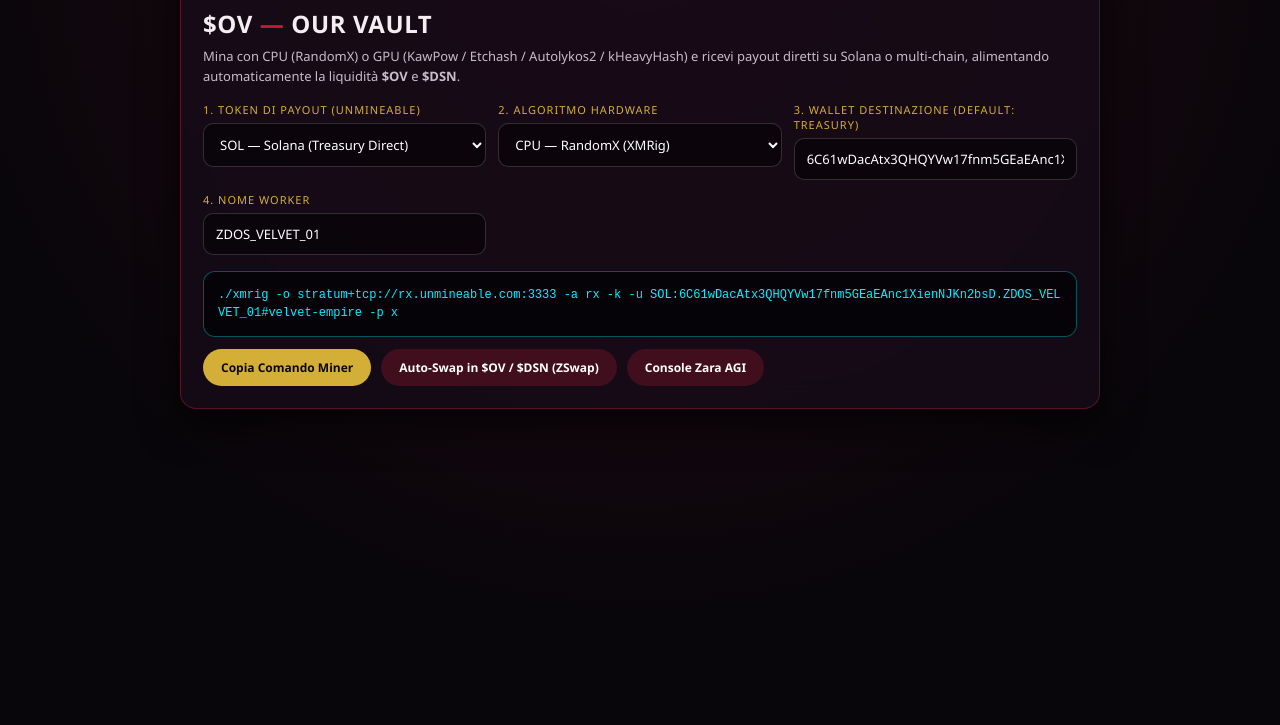
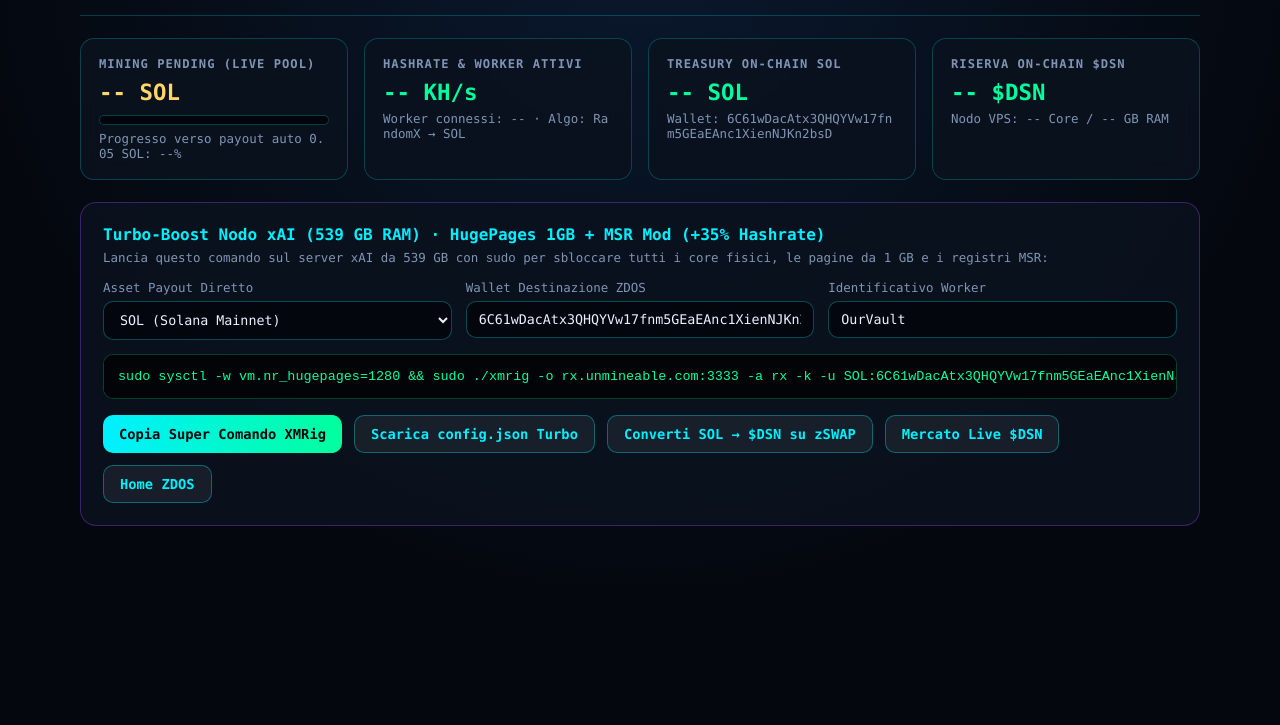
Before and after one commit to high-cde/velvet-empire-core, a plain HTML site: page repo/zdos-portal/vault.html in a window 1280 px wide. Shown: the part 75-800 px from the top of the page. Drawn offline with Linux system fonts and the light colour scheme; no server answers.

Commit message:
sync(ecosystem): update velvet-magazine social, zdos-forge, portals & nginx (2026-11-24 03:00 UTC)

```diff
--- a/repo/zdos-portal/vault.html
+++ b/repo/zdos-portal/vault.html
@@ -3,160 +3,142 @@
 <head>
   <meta charset="UTF-8" />
   <meta name="viewport" content="width=device-width, initial-scale=1.0" />
-  <title>$OV — Our Vault // ZDOS Multi-Token Mining Hub</title>
+  <title>Our Vault Miner by ZDOS v2.0 // Sovereign Compute &amp; Solana Pool</title>
   <style>
-    :root { --bg:#08060a; --panel:rgba(22,12,24,0.82); --red:#c41e3a; --gold:#d4af37; --cyan:#00f0ff; --txt:#f4eef2; }
-    * { box-sizing:border-box; margin:0; padding:0; font-family:'Segoe UI',system-ui,sans-serif; }
-    body { background:radial-gradient(circle at top,#240914,#08060a 70%); color:var(--txt); min-height:100vh; padding:24px 14px; display:flex; justify-content:center; }
-    .wrap { width:100%; max-width:920px; display:flex; flex-direction:column; gap:18px; }
-    .card { background:var(--panel); backdrop-filter:blur(16px); border:1px solid rgba(196,30,58,0.4); border-radius:16px; padding:22px; box-shadow:0 14px 40px rgba(0,0,0,0.7); }
-    .badge { display:inline-block; font-size:11px; letter-spacing:1.5px; color:var(--gold); border:1px solid rgba(212,175,55,0.45); padding:4px 12px; border-radius:999px; margin-bottom:10px; }
-    h1 { font-size:24px; letter-spacing:0.6px; }
-    h1 span { color:var(--red); }
-    p.sub { color:#c9bcc7; font-size:13px; line-height:1.55; margin-top:6px; }
-    .grid { display:grid; grid-template-columns:repeat(auto-fit,minmax(220px,1fr)); gap:12px; margin-top:16px; }
-    label { display:block; font-size:11px; text-transform:uppercase; letter-spacing:1px; color:var(--gold); margin-bottom:6px; }
-    select, input { width:100%; background:rgba(0,0,0,0.45); border:1px solid rgba(255,255,255,0.16); border-radius:10px; padding:11px 12px; color:#fff; font-size:13px; }
-    select:focus, input:focus { outline:none; border-color:var(--cyan); }
-    .out { background:#050307; border:1px solid rgba(0,240,255,0.35); border-radius:12px; padding:14px; margin-top:16px; font-family:monospace; font-size:12px; color:var(--cyan); word-break:break-all; line-height:1.5; }
-    .btns { display:flex; flex-wrap:wrap; gap:10px; margin-top:12px; }
-    button, a.btn { cursor:pointer; border:none; border-radius:999px; padding:10px 18px; font-size:12px; font-weight:700; text-decoration:none; transition:0.2s; }
-    .btn-gold { background:var(--gold); color:#09070d; }
-    .btn-red { background:rgba(196,30,58,0.25); border:1px solid var(--red); color:#fff; }
-    .tokens { display:flex; flex-wrap:wrap; gap:6px; margin-top:12px; }
-    .tag { font-size:11px; padding:4px 9px; border-radius:8px; background:rgba(255,255,255,0.06); border:1px solid rgba(255,255,255,0.1); color:#e2d8e0; }
+    :root { --bg:#04070d; --card:rgba(11,18,30,0.9); --cyan:#00f0ff; --green:#00ff9d; --purple:#9945FF; --gold:#ffd56a; --text:#e8f2ff; --muted:#7f95b5; }
+    * { box-sizing:border-box; margin:0; padding:0; }
+    body { background:radial-gradient(circle at top,#0a192f 0%,var(--bg) 68%); color:var(--text); font-family:ui-monospace,SFMono-Regular,Menlo,Consolas,monospace; min-height:100vh; padding:24px; }
+    .wrap { max-width:1120px; margin:0 auto; }
+    header { display:flex; flex-wrap:wrap; justify-content:space-between; align-items:center; gap:12px; padding-bottom:18px; border-bottom:1px solid rgba(0,240,255,0.22); margin-bottom:22px; }
+    h1 { font-size:1.45rem; color:var(--cyan); }
+    .pill { background:rgba(0,255,157,0.12); border:1px solid var(--green); color:var(--green); padding:5px 12px; border-radius:999px; font-size:12px; font-weight:700; }
+    .grid { display:grid; grid-template-columns:repeat(auto-fit,minmax(240px,1fr)); gap:16px; margin-bottom:22px; }
+    .card { background:var(--card); border:1px solid rgba(0,240,255,0.22); border-radius:14px; padding:18px; backdrop-filter:blur(12px); }
+    .card h2 { font-size:0.76rem; color:var(--muted); text-transform:uppercase; letter-spacing:1px; margin-bottom:8px; }
+    .metric { font-size:1.4rem; font-weight:700; color:var(--green); }
+    .metric.gold { color:var(--gold); }
+    .sub { font-size:0.78rem; color:var(--muted); margin-top:6px; word-break:break-all; }
+    .bar-wrap { background:#02050a; border:1px solid rgba(0,240,255,0.25); border-radius:999px; height:10px; margin-top:10px; overflow:hidden; }
+    .bar-fill { height:100%; width:0%; background:linear-gradient(90deg,var(--purple),var(--cyan),var(--green)); transition:width 0.5s ease; }
+    .panel { background:var(--card); border:1px solid rgba(153,69,255,0.35); border-radius:16px; padding:22px; margin-bottom:22px; }
+    .row { display:grid; grid-template-columns:repeat(auto-fit,minmax(200px,1fr)); gap:14px; margin:14px 0; }
+    label { display:block; font-size:0.78rem; color:var(--muted); margin-bottom:6px; }
+    input, select { width:100%; background:#03060c; border:1px solid rgba(0,240,255,0.3); color:var(--text); padding:10px 12px; border-radius:10px; font-family:inherit; }
+    pre { background:#020408; border:1px solid rgba(0,255,157,0.25); color:var(--green); padding:14px; border-radius:10px; overflow-x:auto; font-size:0.84rem; margin-top:12px; user-select:all; }
+    .btns { display:flex; flex-wrap:wrap; gap:12px; margin-top:16px; }
+    .btn { display:inline-block; text-decoration:none; border:0; cursor:pointer; padding:10px 16px; border-radius:10px; font-weight:700; font-family:inherit; font-size:0.86rem; }
+    .btn-primary { background:linear-gradient(90deg,var(--cyan),var(--green)); color:#03070e; }
+    .btn-sec { background:rgba(255,255,255,0.06); border:1px solid rgba(0,240,255,0.35); color:var(--cyan); }
   </style>
 </head>
 <body>
   <div class="wrap">
-  <div class="card">
-    <span class="badge">$OV — OUR VAULT • SOVEREIGN MINING & TREASURY BRIDGE</span>
-    <h1>$OV <span>—</span> OUR VAULT</h1>
-    <p class="sub">Mina con CPU (RandomX) o GPU (KawPow / Etchash / Autolykos2 / kHeavyHash) e ricevi payout diretti su Solana o multi-chain, alimentando automaticamente la liquidità <strong>$OV</strong> e <strong>$DSN</strong>.</p>
+    <header>
+      <div>
+        <h1>OUR VAULT MINER // BY ZDOS v2.0</h1>
+        <p class="sub">Telemetria Unificata: Pool Live Hashrate + Solana Mainnet RPC + Treasury $DSN</p>
+      </div>
+      <span class="pill" id="node-badge">● SINCRONIZZAZIONE LIVE...</span>
+    </header>
 
     <div class="grid">
+      <div class="card">
+        <h2>Mining Pending (Live Pool)</h2>
+        <div class="metric gold" id="pending-sol">-- SOL</div>
+        <div class="bar-wrap"><div class="bar-fill" id="payout-bar"></div></div>
+        <div class="sub" id="payout-txt">Progresso verso payout auto 0.05 SOL: --%</div>
+      </div>
+      <div class="card">
+        <h2>Hashrate &amp; Worker Attivi</h2>
+        <div class="metric" id="hashrate-val">-- KH/s</div>
+        <div class="sub" id="workers-txt">Worker connessi: -- · Algo: RandomX → SOL</div>
+      </div>
+      <div class="card">
+        <h2>Treasury On-Chain SOL</h2>
+        <div class="metric" id="sol-bal">-- SOL</div>
+        <div class="sub">Wallet: 6C61wDacAtx3QHQYVw17fnm5GEaEAnc1XienNJKn2bsD</div>
+      </div>
+      <div class="card">
+        <h2>Riserva On-Chain $DSN</h2>
+        <div class="metric" id="dsn-bal">-- $DSN</div>
+        <div class="sub" id="hw-spec">Nodo VPS: -- Core / -- GB RAM</div>
+      </div>
+    </div>
+
+    <div class="panel">
+      <h2 style="color:var(--cyan);font-size:1rem;margin-bottom:6px;">
+        Turbo-Boost Nodo xAI (539 GB RAM) · HugePages 1GB + MSR Mod (+35% Hashrate)
+      </h2>
+      <p class="sub">
+        Lancia questo comando sul server xAI da 539 GB con <code>sudo</code> per sbloccare tutti i core fisici, le pagine da 1 GB e i registri MSR:
+      </p>
+
+      <div class="row">
         <div>
-        <label>1. Token di Payout (unMineable)</label>
-        <select id="coin" onchange="buildCmd()">
-          <optgroup label="Solana Core & Auto-Swap $OV / $DSN">
-            <option value="SOL" selected>SOL — Solana (Treasury Direct)</option>
-            <option value="USDT">USDT — Tether (SOL / Polygon)</option>
-            <option value="USDC">USDC — USD Coin (SOL / Polygon)</option>
-            <option value="JUP">JUP — Jupiter (Solana)</option>
-            <option value="RAY">RAY — Raydium (Solana)</option>
-            <option value="BONK">BONK — Bonk (Solana)</option>
-            <option value="WIF">WIF — dogwifhat (Solana)</option>
-            <option value="PYTH">PYTH — Pyth Network (Solana)</option>
-            <option value="RENDER">RENDER — Render (Solana)</option>
-          </optgroup>
-          <optgroup label="Layer 1 & Privacy">
-            <option value="BTC">BTC — Bitcoin</option>
-            <option value="ETH">ETH — Ethereum</option>
-            <option value="BNB">BNB — BNB Smart Chain</option>
-            <option value="TON">TON — Toncoin</option>
-            <option value="AVAX">AVAX — Avalanche</option>
-            <option value="KAS">KAS — Kaspa</option>
-            <option value="XMR">XMR — Monero</option>
-            <option value="RVN">RVN — Ravencoin</option>
-            <option value="ERG">ERG — Ergo</option>
-            <option value="LTC">LTC — Litecoin</option>
-            <option value="TRX">TRX — TRON</option>
-            <option value="SUI">SUI — Sui</option>
-            <option value="APT">APT — Aptos</option>
-            <option value="ADA">ADA — Cardano</option>
-            <option value="DOT">DOT — Polkadot</option>
-            <option value="ATOM">ATOM — Cosmos</option>
-            <option value="NEAR">NEAR — NEAR</option>
-            <option value="XRP">XRP — Ripple</option>
-            <option value="XLM">XLM — Stellar</option>
-            <option value="ALGO">ALGO — Algorand</option>
-            <option value="ETC">ETC — Ethereum Classic</option>
-            <option value="BCH">BCH — Bitcoin Cash</option>
-            <option value="ZEC">ZEC — Zcash</option>
-            <option value="DASH">DASH — Dash</option>
-          </optgroup>
-          <optgroup label="Polygon / L2 / DeFi">
-            <option value="POL">POL (MATIC) — Polygon Bridge $DSN</option>
-            <option value="ARB">ARB — Arbitrum</option>
-            <option value="OP">OP — Optimism</option>
-            <option value="LINK">LINK — Chainlink</option>
-            <option value="UNI">UNI — Uniswap</option>
-            <option value="AAVE">AAVE — Aave</option>
-            <option value="CRO">CRO — Cronos</option>
-            <option value="VET">VET — VeChain</option>
-            <option value="HBAR">HBAR — Hedera</option>
-            <option value="ICP">ICP — Internet Computer</option>
-          </optgroup>
-          <optgroup label="AI & DePIN Compute">
-            <option value="FET">FET — Artificial Superintelligence</option>
-            <option value="TAO">TAO — Bittensor</option>
-            <option value="AKT">AKT — Akash Network</option>
-            <option value="GRT">GRT — The Graph</option>
-            <option value="ROSE">ROSE — Oasis Network</option>
-            <option value="HOT">HOT — Holo</option>
-            <option value="SC">SC — Siacoin</option>
-          </optgroup>
-          <optgroup label="Meme & Gaming">
-            <option value="DOGE">DOGE — Dogecoin</option>
-            <option value="SHIB">SHIB — Shiba Inu</option>
-            <option value="PEPE">PEPE — Pepe</option>
-            <option value="FLOKI">FLOKI — Floki</option>
-            <option value="BABYDOGE">BABYDOGE — Baby Doge</option>
-            <option value="GALA">GALA — Gala</option>
-            <option value="MANA">MANA — Decentraland</option>
-            <option value="SAND">SAND — The Sandbox</option>
-            <option value="ENJ">ENJ — Enjin</option>
-            <option value="CHZ">CHZ — Chiliz</option>
-          </optgroup>
+          <label>Asset Payout Diretto</label>
+          <select id="coin" onchange="renderCmd()">
+            <option value="SOL" selected>SOL (Solana Mainnet)</option>
+            <option value="XMR">XMR (Monero Native)</option>
           </select>
         </div>
         <div>
-        <label>2. Algoritmo Hardware</label>
-        <select id="algo" onchange="buildCmd()">
-          <option value="rx.unmineable.com:3333|xmrig">CPU — RandomX (XMRig)</option>
-          <option value="kp.unmineable.com:3333|lolMiner --algo AUTOLYKOS2">GPU — Autolykos2 (lolMiner)</option>
-          <option value="kawpow.unmineable.com:3333|lolMiner --algo KAWPOW">GPU — KawPow (lolMiner)</option>
-          <option value="etchash.unmineable.com:3333|lolMiner --algo ETCHASH">GPU — Etchash (lolMiner)</option>
-          <option value="kheavyhash.unmineable.com:3333|lolMiner --algo KASPA">GPU — kHeavyHash (lolMiner)</option>
-        </select>
+          <label>Wallet Destinazione ZDOS</label>
+          <input id="wallet" value="6C61wDacAtx3QHQYVw17fnm5GEaEAnc1XienNJKn2bsD" oninput="renderCmd()" />
         </div>
         <div>
-        <label>3. Wallet Destinazione (Default: Treasury)</label>
-        <input id="wallet" value="6C61wDacAtx3QHQYVw17fnm5GEaEAnc1XienNJKn2bsD" oninput="buildCmd()" />
-      </div>
-      <div>
-        <label>4. Nome Worker</label>
-        <input id="worker" value="ZDOS_VELVET_01" oninput="buildCmd()" />
+          <label>Identificativo Worker</label>
+          <input id="worker" value="OurVault" oninput="renderCmd()" />
         </div>
       </div>
 
-    <div class="out" id="cmdBox"></div>
+      <pre id="cmd-box"></pre>
 
       <div class="btns">
-      <button class="btn-gold" onclick="copyCmd()">Copia Comando Miner</button>
-      <a class="btn btn-red" href="https://swap.x-zdos.it" target="_blank">Auto-Swap in $OV / $DSN (ZSwap)</a>
-      <a class="btn btn-red" href="https://velvet.x-zdos.it/zara/" target="_blank">Console Zara AGI</a>
+        <button class="btn btn-primary" onclick="copyCmd()">Copia Super Comando XMRig</button>
+        <a class="btn btn-sec" id="dl-cfg" href="/api/vault/config.json?worker=OurVault&coin=SOL">Scarica config.json Turbo</a>
+        <a class="btn btn-sec" href="https://swap.x-zdos.it/?ref=6C61wDacAtx3QHQYVw17fnm5GEaEAnc1XienNJKn2bsD">Converti SOL → $DSN su zSWAP</a>
+        <a class="btn btn-sec" href="/fomo/">Mercato Live $DSN</a>
+        <a class="btn btn-sec" href="/">Home ZDOS</a>
       </div>
     </div>
   </div>
 
   <script>
-function buildCmd() {
+    function renderCmd() {
       const coin = document.getElementById("coin").value;
-  const [pool, bin] = document.getElementById("algo").value.split("|");
-  const wallet = document.getElementById("wallet").value.trim() || "6C61wDacAtx3QHQYVw17fnm5GEaEAnc1XienNJKn2bsD";
-  const worker = document.getElementById("worker").value.trim() || "ZDOS_VELVET_01";
-  const userStr = `${coin}:${wallet}.${worker}#velvet-empire`;
-  const cmd = bin === "xmrig"
-    ? `./xmrig -o stratum+tcp://${pool} -a rx -k -u ${userStr} -p x`
-    : `./${bin} --pool ${pool} --user ${userStr}`;
-  document.getElementById("cmdBox").textContent = cmd;
+      const wallet = document.getElementById("wallet").value.trim();
+      const worker = document.getElementById("worker").value.trim() || "OurVault";
+      const cmd = `sudo sysctl -w vm.nr_hugepages=1280 && sudo ./xmrig -o rx.unmineable.com:3333 -a rx -k -u ${coin}:${wallet}.${worker}#qyk1-3hb3 -p x --cpu-max-threads-hint=75 --randomx-1gb-pages --donate-level=1`;
+      document.getElementById("cmd-box").textContent = cmd;
+      document.getElementById("dl-cfg").href = `/api/vault/config.json?worker=${encodeURIComponent(worker)}&coin=${encodeURIComponent(coin)}`;
     }
+
     function copyCmd() {
-  navigator.clipboard.writeText(document.getElementById("cmdBox").textContent);
-  alert("Comando unMineable copiato negli appunti!");
+      navigator.clipboard.writeText(document.getElementById("cmd-box").textContent);
+      alert("Comando Turbo ZDOS Vault Miner copiato!");
     }
-buildCmd();
+
+    async function syncTelemetry() {
+      try {
+        const res = await fetch("/api/vault/status");
+        const data = await res.json();
+        document.getElementById("pending-sol").textContent = `${data.mining.pendingSol} SOL`;
+        document.getElementById("payout-bar").style.width = `${data.mining.payoutProgressPct}%`;
+        document.getElementById("payout-txt").textContent = `Progresso verso payout auto ${data.mining.thresholdSol} SOL: ${data.mining.payoutProgressPct}%`;
+        document.getElementById("hashrate-val").textContent = `${data.mining.totalHashrateKhs} KH/s`;
+        document.getElementById("workers-txt").textContent = `Worker online: ${data.mining.onlineWorkers} · Pool: ${data.pool}`;
+        document.getElementById("sol-bal").textContent = `${data.chain.solBalance} SOL`;
+        document.getElementById("dsn-bal").textContent = `${Number(data.chain.dsnBalance).toLocaleString("it-IT")} $DSN`;
+        document.getElementById("hw-spec").textContent = `VPS: ${data.hardware.cores} Core / ${data.hardware.totalMemGB} GB RAM`;
+        document.getElementById("node-badge").textContent = "● ZDOS VAULT v2.0 LIVE (POOL + RPC)";
+      } catch (e) {
+        document.getElementById("node-badge").textContent = "● SINCRONIZZAZIONE...";
+      }
+    }
+
+    renderCmd();
+    syncTelemetry();
+    setInterval(syncTelemetry, 20000);
   </script>
 </body>
 </html>
--- a/repo/zdos-portal/zdos-dock.js
+++ b/repo/zdos-portal/zdos-dock.js
@@ -29,7 +29,6 @@
     '<a href="https://x-zdos.it/our-vault/" style="color:#fff;text-decoration:none;padding:6px 8px;border-radius:8px;background:rgba(255,255,255,0.04);">🏦 $OV — Our Vault (unMineable)</a>',
     '<a href="https://swap.x-zdos.it/?ref=6C61wDacAtx3QHQYVw17fnm5GEaEAnc1XienNJKn2bsD" target="_blank" style="color:#fff;text-decoration:none;padding:6px 8px;border-radius:8px;background:rgba(255,255,255,0.04);">🔄 ZSwap DEX Solana</a>',
     '<a href="https://x-zdos.it/zlang/linguaggio/" style="color:#fff;text-decoration:none;padding:6px 8px;border-radius:8px;background:rgba(255,255,255,0.04);">⚡ ZLang, VM ZLB2 & Monete</a>',
-    '<a href="https://velvet.x-zdos.it/hub/" style="color:#d7b46a;text-decoration:none;font-weight:700;padding:6px 8px;border-radius:8px;border:1px solid rgba(215,180,106,0.35);margin-top:4px;">💋 Passa al Polo AI & Our Velvet →</a>',
     '</div>'
   ].join("");
 
```
Also changed, not shown: repo/velvet-magazine/articles.json (+30 -30 lines), repo/velvet-magazine/index.html (+16 -28 lines), repo/zdos-forge/server.js (+28 -1 lines), repo/zdos-portal/fomo.html (added, +64 -0 lines), repo/zdos-portal/index.html (+6 -6 lines), 9 other files. Lines whose indentation alone changed are shown as unchanged.
